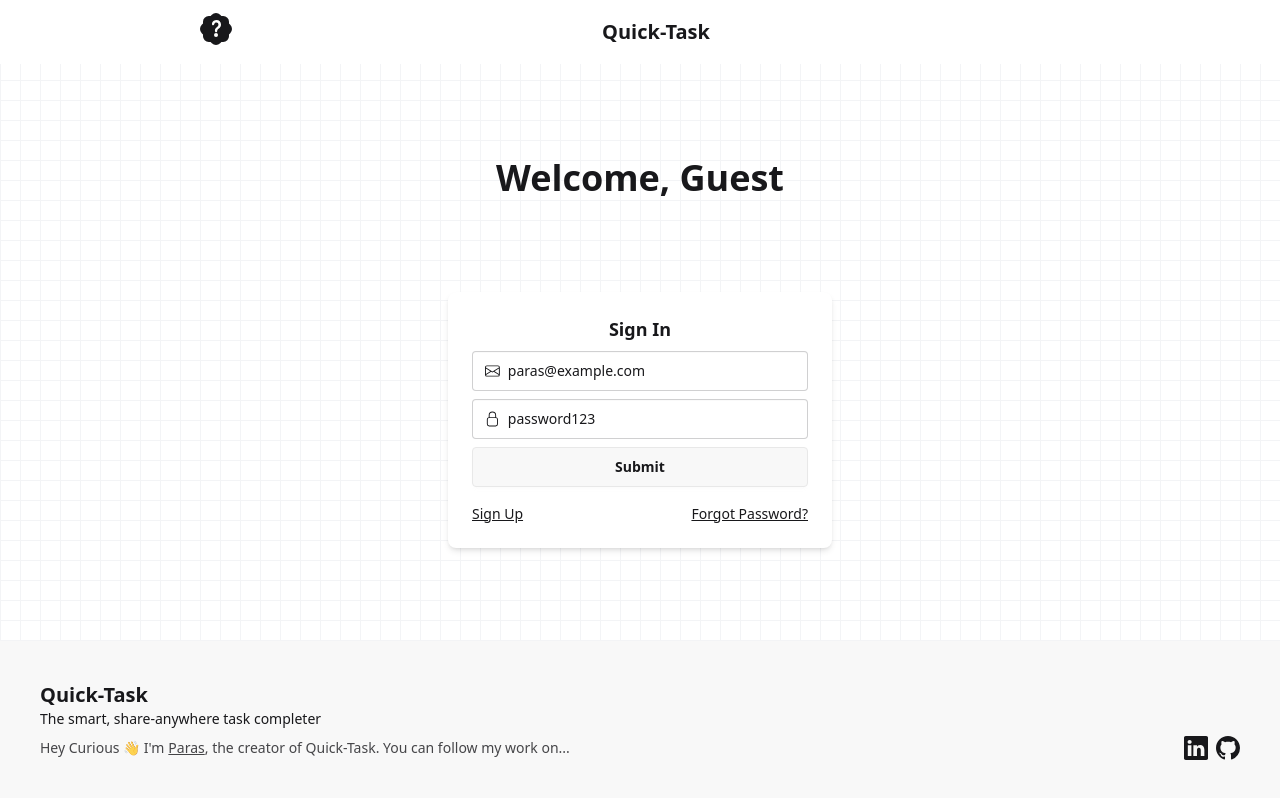
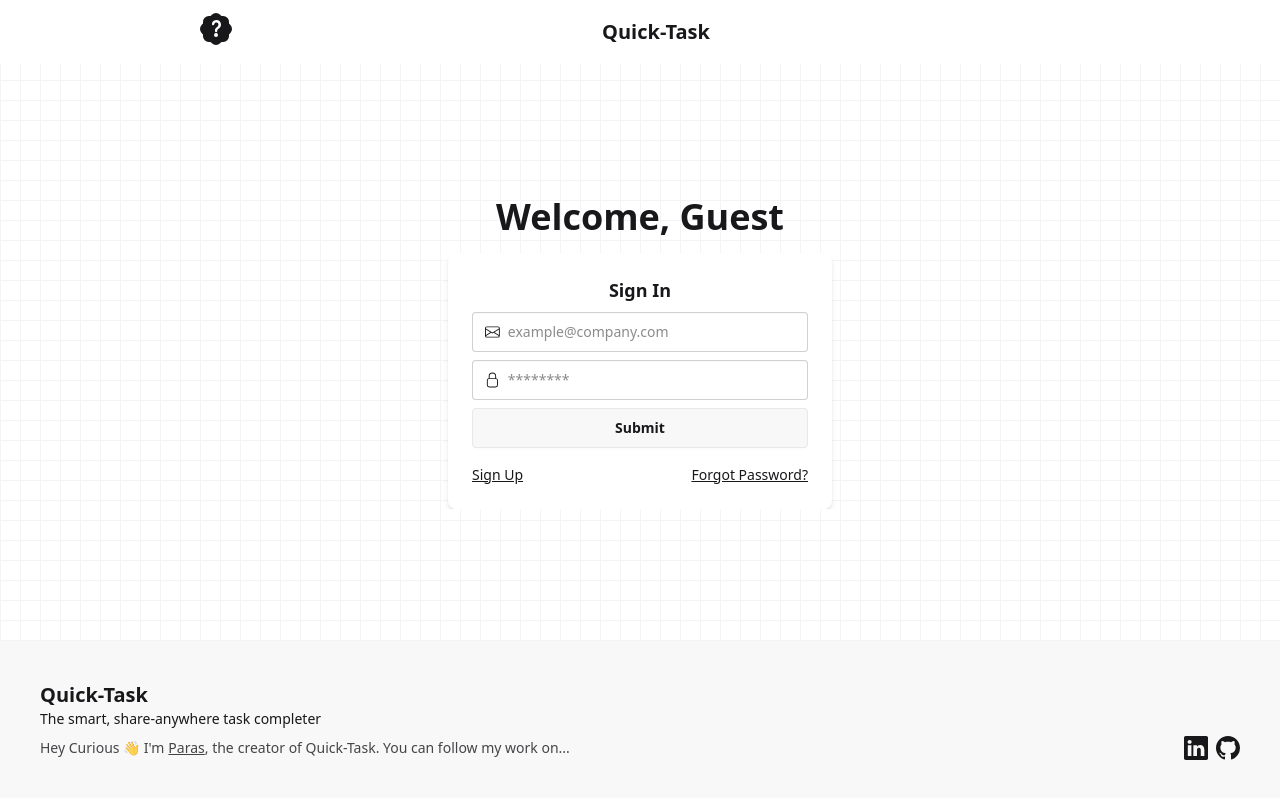
Before and after one commit to paras1729kori/quick-task, a React (Vite) app in the folder client/: page / in a window 1280 px wide. Built offline with nearby package versions, Linux system fonts and the light colour scheme.

Commit message:
fix: removed test creds

```diff
--- a/client/src/App.tsx
+++ b/client/src/App.tsx
@@ -23,8 +23,13 @@ export default function App() {
   return (
     <div className="relative w-screen h-screen overflow-hidden">
       <div className="absolute inset-0 bg-[linear-gradient(to_right,#f3f4f6_1px,transparent_1px),linear-gradient(to_bottom,#f3f4f6_1px,transparent_1px)] bg-[size:20px_20px]" />
-      <div className="relative z-10 w-full h-full flex flex-col gap-4 items-center justify-between">
+      <div className="relative z-10 w-full h-full flex flex-col overflow-auto gap-4 items-center justify-between">
         <Navbar />
+        <div
+          className={`w-full flex flex-col overflow-auto gap-4 items-center justify-between ${
+            user?.name && user?.email ? "h-full" : "h-fit"
+          }`}
+        >
           <WelcomeHeading />
           {user?.name && user?.email ? (
             <Main />
@@ -34,6 +39,7 @@ export default function App() {
               setCurrentAuthMode={setCurrentAuthMode}
             />
           )}
+        </div>
         <Footer />
       </div>
       <Toaster position="bottom-center" />
--- a/client/src/ui-modules/auth/ForgotPassword.tsx
+++ b/client/src/ui-modules/auth/ForgotPassword.tsx
@@ -11,7 +11,7 @@ export default function ForgotPassword({
   setCurrentAuthMode: React.Dispatch<React.SetStateAction<AuthType>>;
 }) {
   const [formData, setFormData] = useState({
-    email: "paras@example.com",
+    email: "",
   });
 
   const handleLogin = async () => {
--- a/client/src/ui-modules/auth/ResetPassword.tsx
+++ b/client/src/ui-modules/auth/ResetPassword.tsx
@@ -12,8 +12,8 @@ export default function ResetPassword({
 }) {
   const [showPassword, setShowPassword] = useState<boolean>(false);
   const [formData, setFormData] = useState({
-    password: "password123",
-    confirmPassword: "password123",
+    password: "",
+    confirmPassword: "",
   });
 
   const handleLogin = async () => {
--- a/client/src/ui-modules/auth/SignIn.tsx
+++ b/client/src/ui-modules/auth/SignIn.tsx
@@ -12,8 +12,8 @@ export default function SignIn({
   setCurrentAuthMode: React.Dispatch<React.SetStateAction<AuthType>>;
 }) {
   const [formData, setFormData] = useState({
-    email: "paras@example.com",
-    password: "password123",
+    email: "",
+    password: "",
   });
   const { setUser } = useAuth();
 
```
Lines whose indentation alone changed are shown as unchanged.
